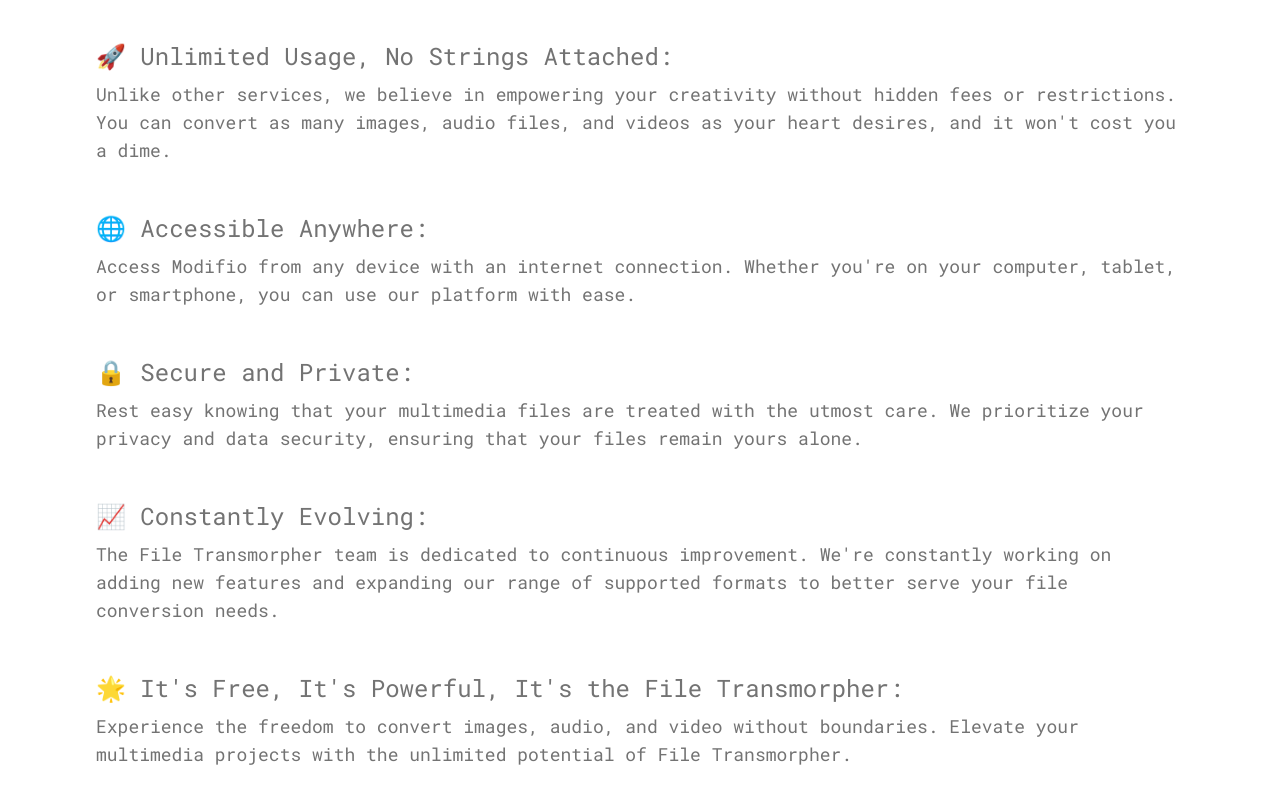
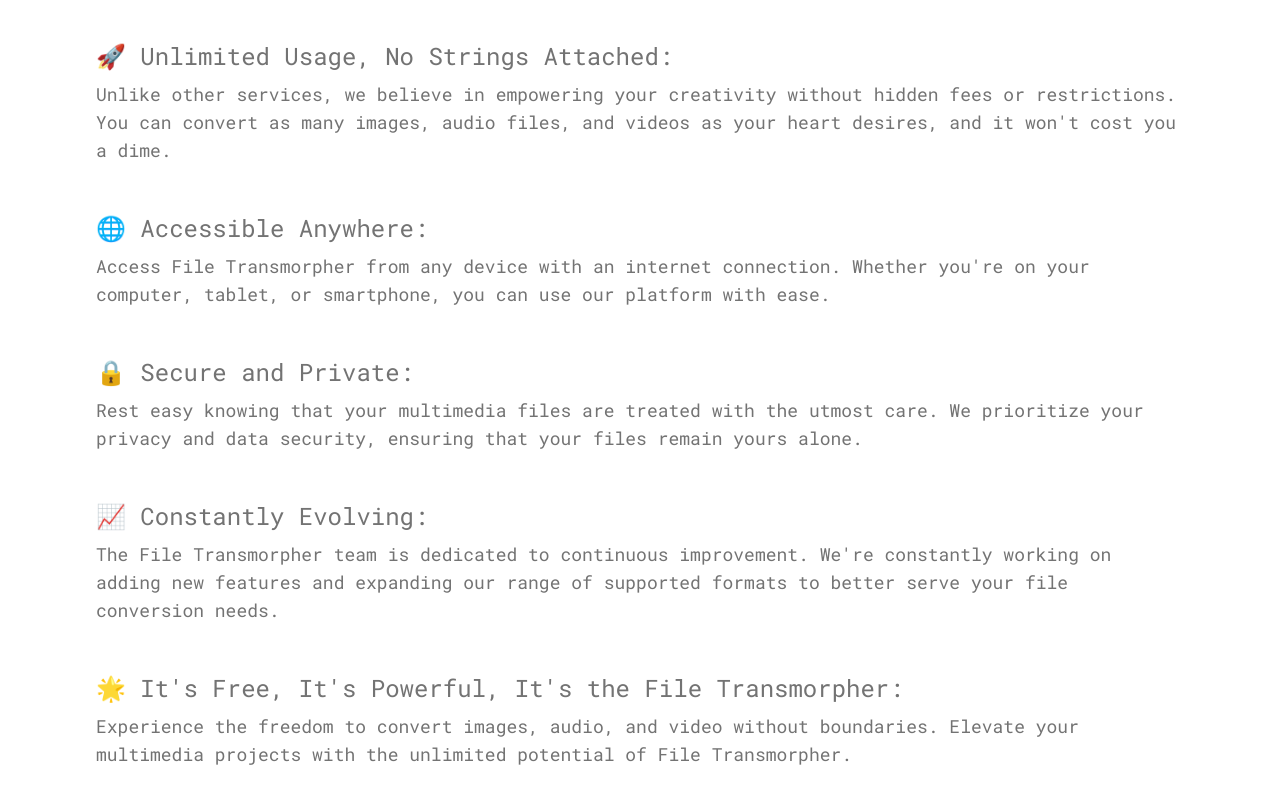
Before and after one commit to Peliah/file-transmorpher, a Next.js app: page /about in a window 1280 px wide. Shown: the part 896-1696 px from the top of the page. Built offline with nearby package versions, Linux system fonts and the light colour scheme.

Commit message:
suvsdvbiu

```diff
--- a/app/about/page.tsx
+++ b/app/about/page.tsx
@@ -50,7 +50,7 @@
                 <div className="space-y-2">
                     <h2 className="text-xl md:text-2xl font-medium text-muted-foreground">🌐 Accessible Anywhere:</h2>
                     <p>
-                        Access Modifio from any device with an internet connection. Whether you&apos;re on your computer, tablet,
+                        Access File Transmorpher from any device with an internet connection. Whether you&apos;re on your computer, tablet,
                         or smartphone, you can use our platform with ease.
                     </p>
                 </div>
```
